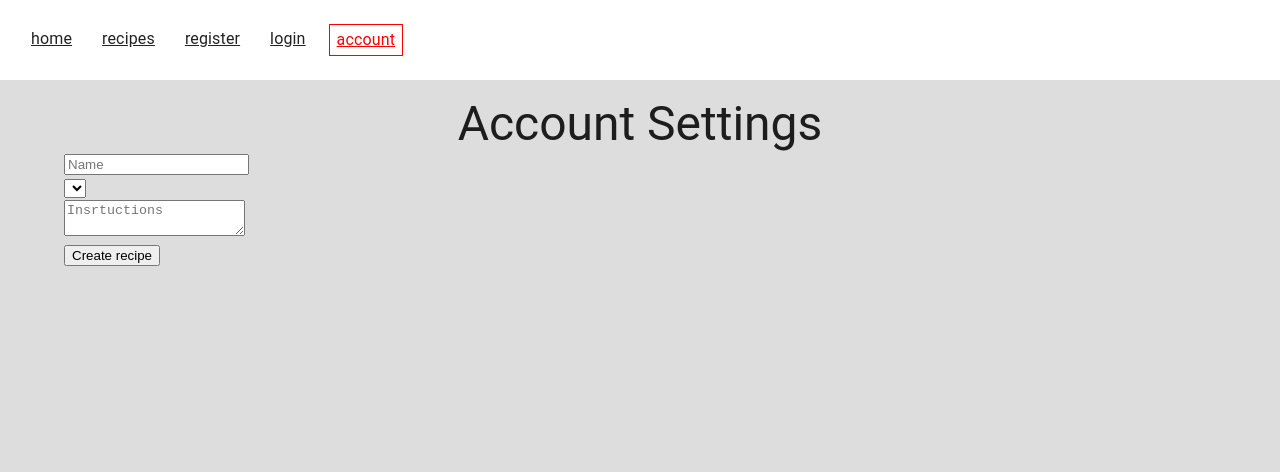
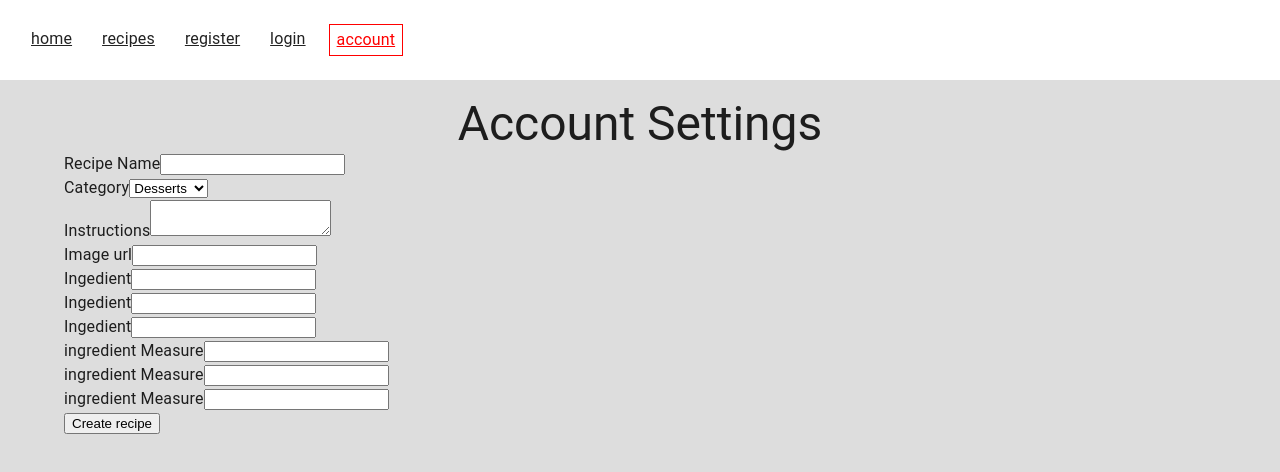
Before and after one commit to HladenRazum/recipes-fullstack-client, a React (Create React App) app: page /account in a window 1280 px wide. Shown: the top 472 px of the page. Built offline with nearby package versions, Linux system fonts and the light colour scheme.

Commit message:
some update

```diff
--- a/src/api/index.ts
+++ b/src/api/index.ts
@@ -1,6 +1,50 @@
-import axios from "axios";
+// import axios from "axios";
 
-const url = "localhost:9000/api/recipes";
+import { RecipeClass } from "../repository/recipe-repository";
+import { UserClass } from "../repository/user-repository";
 
-export const getAllRecipes = async () => axios.get(url);
-export const addNewRecipe = async (body: object) => axios.post(url, body);
+const URL = "http://localhost:9000/api/recipes";
+
+export const getAllRecipes = async () => {
+   try {
+      const response = await fetch(URL);
+      const data = await response.json();
+      console.log(data);
+   } catch (error) {
+      console.log(error);
+   }
+};
+export const addNewRecipe = async (bodyData: RecipeClass) => {
+   try {
+      const response = await fetch(URL, {
+         method: "POST",
+         body: JSON.stringify(bodyData),
+         headers: {
+            "Content-Type": "appliation/json",
+         },
+      });
+      const data = await response.json();
+
+      console.log(data);
+   } catch (error) {
+      console.log(error);
+   }
+};
+
+// Users
+export const addNewUser = async (bodyData: UserClass) => {
+   try {
+      const response = await fetch("http://localhost:9000/api/users", {
+         method: "POST",
+         body: JSON.stringify(bodyData),
+         headers: {
+            "Content-Type": "appliation/json",
+         },
+      });
+      const data = await response.json();
+
+      console.log(data);
+   } catch (error) {
+      console.log(error);
+   }
+};
--- a/src/components/AddRecipeForm/AddRecipeForm.tsx
+++ b/src/components/AddRecipeForm/AddRecipeForm.tsx
@@ -3,6 +3,8 @@ import { ErrorMessage, Field, Form, Formik, FormikHelpers } from "formik";
 import * as yup from "yup";
 import { Box } from "@mui/material";
 import { RecipeClass } from "../../repository/recipe-repository";
+
+import { addNewRecipe } from "../../api/index";
 
 interface Props {}
 
@@ -70,6 +72,7 @@ const AddRecipeForm = (props: Props) => {
       console.log(recipe);
 
       // SEND A POST REQUEST TO DATABASE
+      addNewRecipe(recipe);
    };
 
    return (
@@ -82,24 +85,60 @@ const AddRecipeForm = (props: Props) => {
             <Formik
                initialValues={initialValues}
                onSubmit={submitHandler}
-               validationSchema={validationSchema}
+               // validationSchema={validationSchema}
             >
                <Form>
                   <div>
-                     <Field id="name" name="name" placeholder="Name" />
-                     <ErrorMessage name="name" />
+                     <label>Recipe Name</label>
+                     <Field id="name" name="name" />
                   </div>
                   <div>
-                     <Field as="select" id="category" name="category" />
+                     <label>Category</label>
+                     <Field as="select" name="category" id="category">
+                        <option value="Desserts">Desserts</option>
+                        <option value="Breakfast">Breakfast</option>
+                        <option value="Launch">Launch</option>
+                     </Field>
                   </div>
                   <div>
+                     <label>Instructions</label>
                      <Field
                         as="textarea"
                         id="instructions"
                         name="instructions"
-                        placeholder="Insrtuctions"
                      />
-                     <ErrorMessage name="content" />
+                  </div>
+                  <div>
+                     <label>Image url</label>
+                     <Field id="image" name="image" />
+                  </div>
+
+                  <div>
+                     <label>Ingedient</label>
+                     <Field id="ingredient1" name="ingredient1" />
+                  </div>
+
+                  <div>
+                     <label>Ingedient</label>
+                     <Field id="ingredient2" name="ingredient2" />
+                  </div>
+
+                  <div>
+                     <label>Ingedient</label>
+                     <Field id="ingredient3" name="ingredient3" />
+                  </div>
+
+                  <div>
+                     <label>ingredient Measure</label>
+                     <Field id="ingredientMeasure1" name="ingredientMeasure1" />
+                  </div>
+                  <div>
+                     <label>ingredient Measure</label>
+                     <Field id="ingredientMeasure2" name="ingredientMeasure2" />
+                  </div>
+                  <div>
+                     <label>ingredient Measure</label>
+                     <Field id="ingredientMeasure3" name="ingredientMeasure3" />
                   </div>
                   <button type="submit">Create recipe</button>
                </Form>
--- a/src/components/UserRegisterForm/UserRegisterForm.tsx
+++ b/src/components/UserRegisterForm/UserRegisterForm.tsx
@@ -3,6 +3,7 @@ import React, { FormEvent } from "react";
 import { Formik, Form, Field, FormikHelpers } from "formik";
 import * as Yup from "yup";
 import { UserClass } from "../../repository/user-repository";
+import { addNewUser } from "../../api";
 
 interface Props {}
 
@@ -38,7 +39,8 @@ const handleSubmit = (
       "REGISTERED"
    );
 
-   user.create();
+   // user.create();
+   addNewUser(user);
 
    // Reset the form
    actions.resetForm();
--- a/src/repository/recipe-repository.ts
+++ b/src/repository/recipe-repository.ts
@@ -9,21 +9,19 @@ export class RecipeClass {
       public ingredient3: string,
       public ingredientMeasure1: string,
       public ingredientMeasure2: string,
-      public ingredientMeasure3: string,
-
-      public ingredient4?: string,
-      public ingredient5?: string,
-      public ingredient6?: string,
-      public ingredient7?: string,
-      public ingredient8?: string,
-      public ingredient9?: string,
-      public ingredient10?: string,
-      public ingredientMeasure4?: string,
-      public ingredientMeasure5?: string,
-      public ingredientMeasure6?: string,
-      public ingredientMeasure7?: string,
-      public ingredientMeasure8?: string,
-      public ingredientMeasure9?: string,
-      public ingredientMeasure10?: string
-   ) {}
+      public ingredientMeasure3: string // public ingredient4?: string,
+   ) // public ingredient5?: string,
+   // public ingredient6?: string,
+   // public ingredient7?: string,
+   // public ingredient8?: string,
+   // public ingredient9?: string,
+   // public ingredient10?: string,
+   // public ingredientMeasure4?: string,
+   // public ingredientMeasure5?: string,
+   // public ingredientMeasure6?: string,
+   // public ingredientMeasure7?: string,
+   // public ingredientMeasure8?: string,
+   // public ingredientMeasure9?: string,
+   // public ingredientMeasure10?: string
+   {}
 }
```
